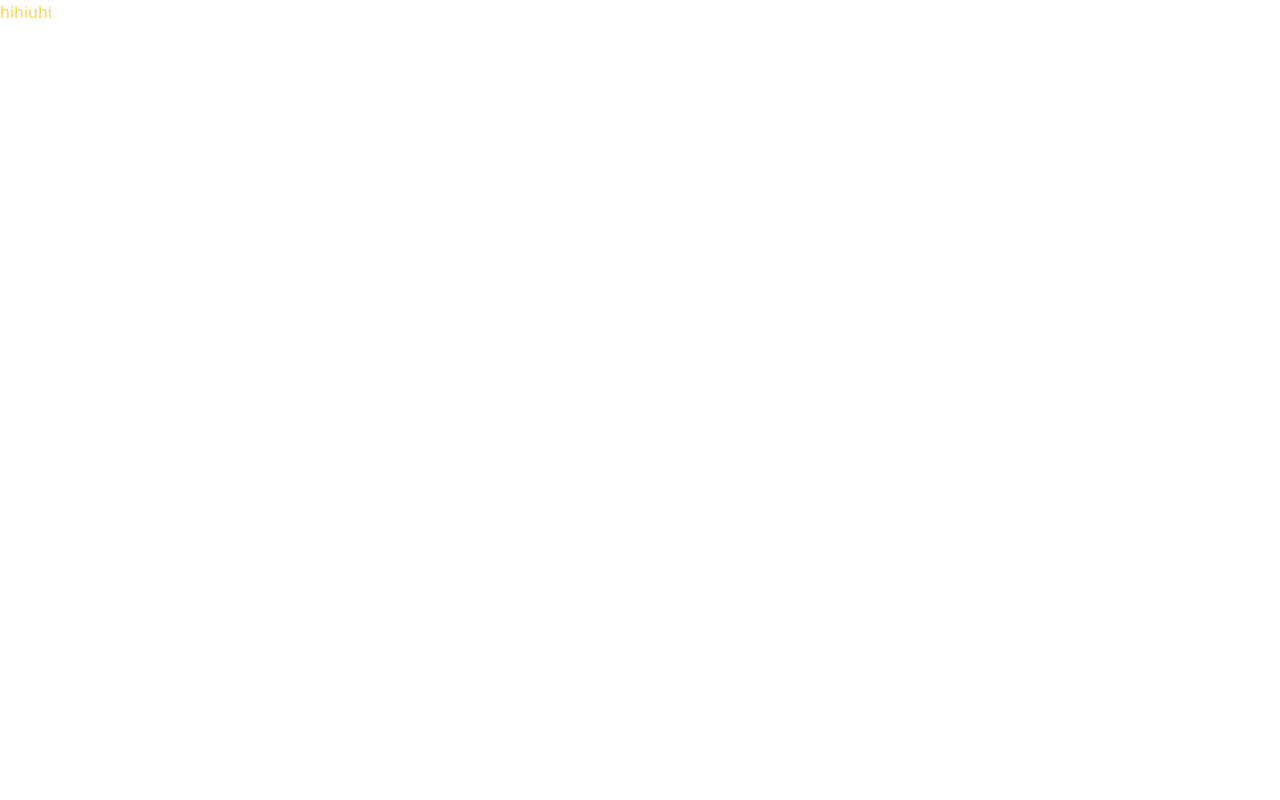
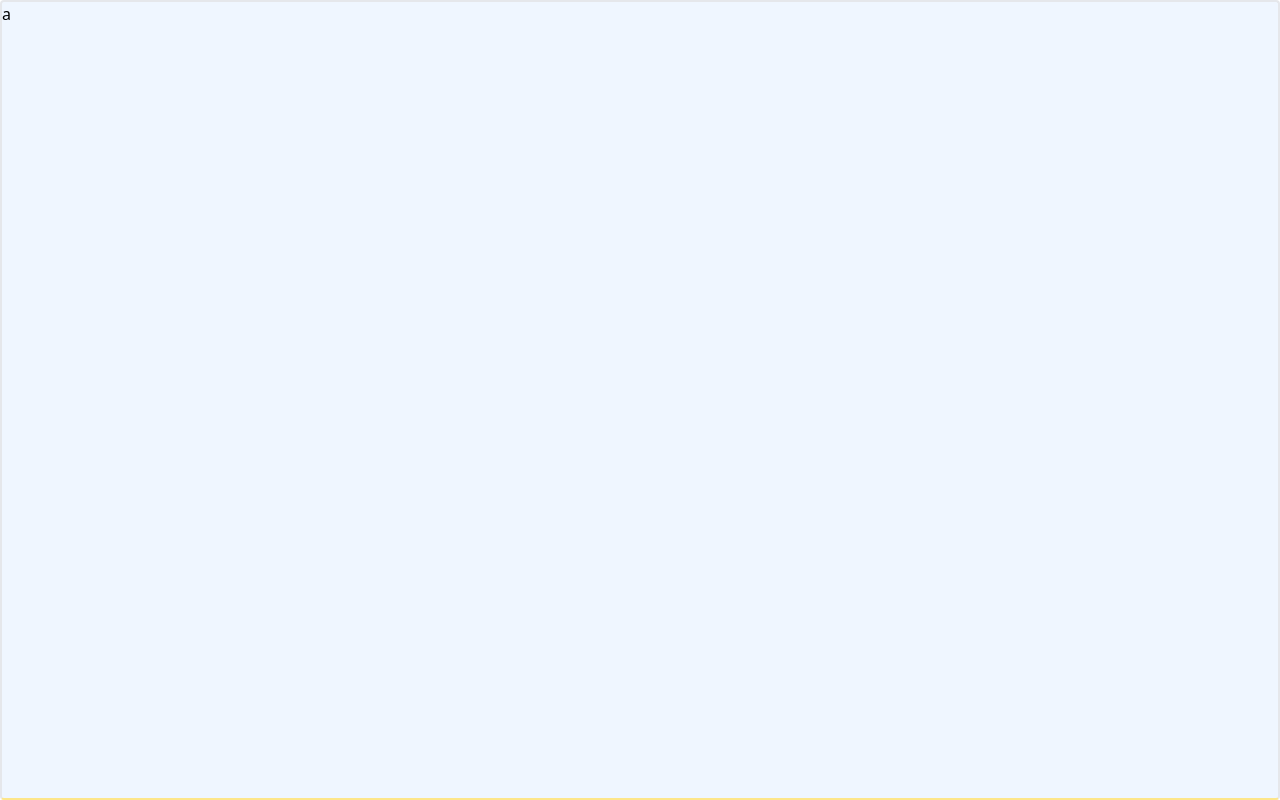
Before and after one commit to marvin-season/logic-flow, a React (Vite) app: page / in a window 1280 px wide. Built offline with nearby package versions, Linux system fonts and the light colour scheme.

Commit message:
feat: init page

```diff
--- a/src/App.tsx
+++ b/src/App.tsx
@@ -1,8 +1,10 @@
+import WorkflowPage from '@/pages/workflow-page';
+
 function App() {
 
   return (
     <>
-      <div className={'text-amber-300 border-amber-50 '}>hihiuhi</div>
+      <WorkflowPage/>
     </>
   )
 }
--- /dev/null
+++ b/src/pages/workflow-page/index.tsx
@@ -0,0 +1,13 @@
+import Workflow from '@/pages/workflow-page/workflow.tsx';
+
+export default function WorkflowPage() {
+  return <>
+    <div className={'h-screen border-2 border-b-amber-200 rounded bg-blue-50'}>
+
+      <Workflow/>
+    </div>
+  </>
+
+}
+
+WorkflowPage.displayName = 'WorkflowPage'
--- /dev/null
+++ b/src/pages/workflow-page/workflow.tsx
@@ -0,0 +1,9 @@
+const Workflow = () => {
+  return <>
+    a
+  </>
+}
+
+export default Workflow
+
+Workflow.displayName = 'Workflow'
```
